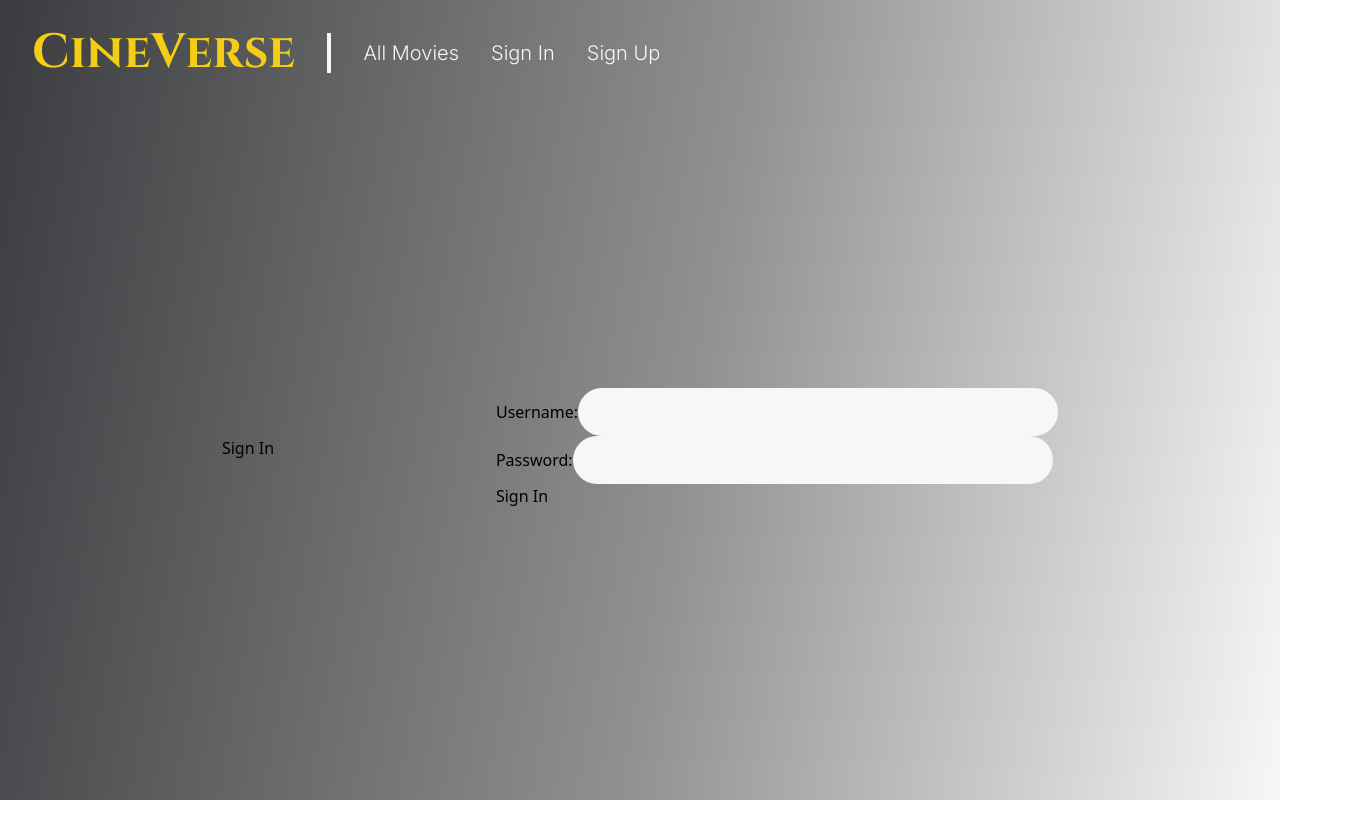
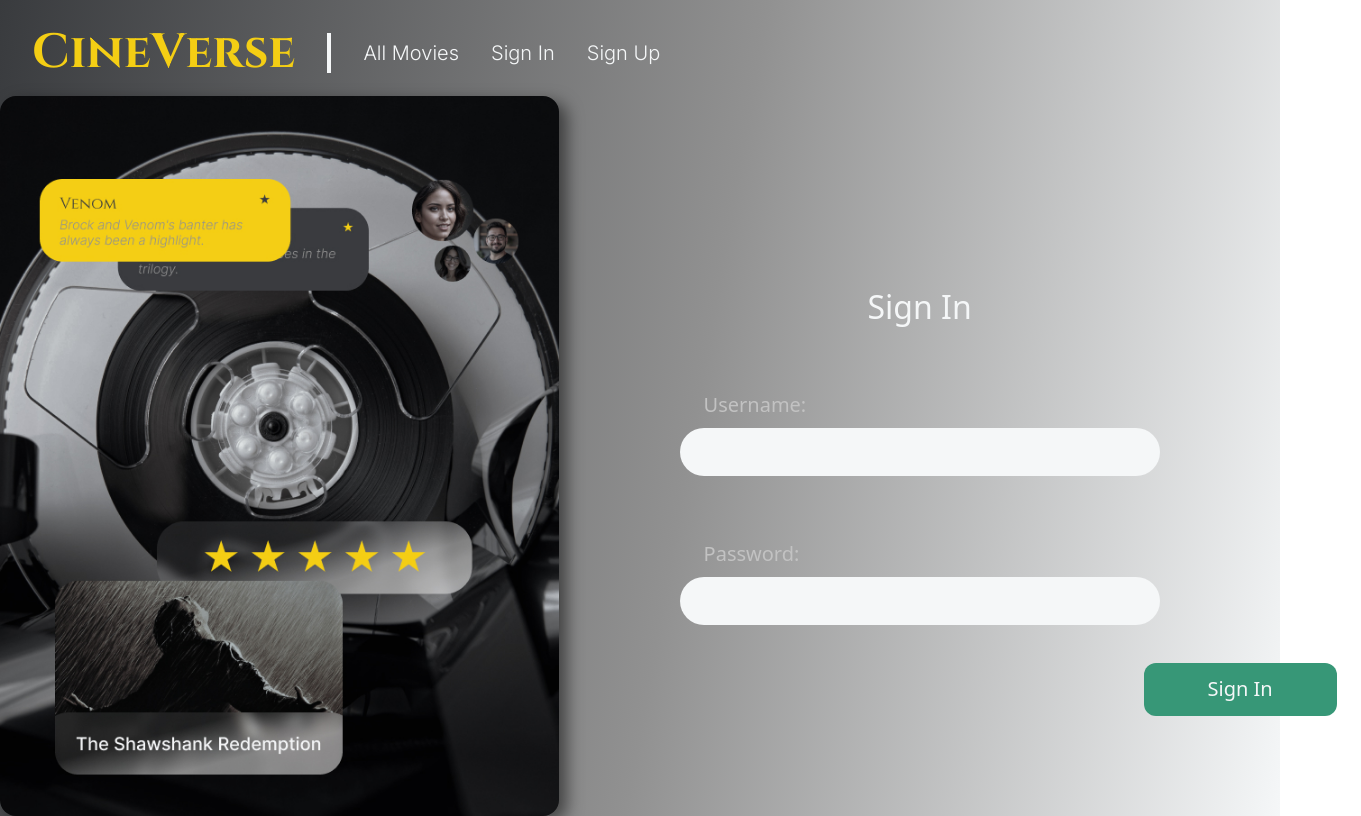
Before and after one commit to vns-shanshan/react-cineverse-front-end, a React (Vite) app: page /sign-in in a window 1280 px wide. Shown: the whole page, 1361 px wide, since content can reach past the window. Built offline with nearby package versions, Linux system fonts and the light colour scheme; no server answers.

Commit message:
Signin page css finished

```diff
--- a/src/components/SignInForm/SignInForm.jsx
+++ b/src/components/SignInForm/SignInForm.jsx
@@ -79,6 +79,7 @@ import { signIn } from "@/services/authService";
 import { useNavigate } from "react-router";
 import Input from "@/components/Shared/Input/Input";
 import Page from "@/components/Shared/Page/Page";
+import signInFlyer from "@/assets/sign-in-form-flyer.jpg";
 
 export default function SignInForm() {
   const { setUser } = useContext(UserContext);
@@ -105,27 +106,46 @@ export default function SignInForm() {
           "linear-gradient(100deg, #393B3E 0%, #919191 54%, #F5F7F8 100%)",
       }}
     >
-      <h1>Sign In</h1>
-      <form onSubmit={handleSubmit(onSubmit)}>
+      <img
+        src={signInFlyer}
+        alt="Sign-In-Flyer"
+        className="rounded-2xl drop-shadow-[8px_6px_8px_rgba(0,0,0,0.5)] h-180"
+      />
+
+      <div>
+        <form
+          onSubmit={handleSubmit(onSubmit)}
+          className="relative flex flex-col items-center w-180"
+        >
+          <h1 className="py-5 text-md font-medium text-white">Sign In</h1>
           {/* register your input into the hook by invoking the "register" function */}
-        <div>
-          <label>Username:</label>
+          <div className="py-8">
+            <label className="block py-2 px-6 text-sm text-gray">
+              Username:
+            </label>
             <Input {...register("username", { required: true })} />
             {errors.username && <span>This field is required</span>}
           </div>
 
           {/* include validation with required or other standard HTML validation rules */}
-        <div>
-          <label>Password:</label>
+          <div className="py-6">
+            <label className="block py-2 px-6 text-sm text-gray">
+              Password:
+            </label>
             <Input {...register("password", { required: true })} />
             {/* errors will return when field validation fails  */}
             {errors.password && <span>{errors.password.type.toString()}</span>}
           </div>
 
-        <div>
-          <input type="submit" value="Sign In" />
+          <div className="absolute top-100 left-140 px-6">
+            <input
+              type="submit"
+              value="Sign In"
+              className="px-16 py-3 text-sm rounded-xl text-white bg-secondary hover:bg-secondary-hover"
+            />
           </div>
         </form>
+      </div>
     </Page>
   );
 }
```
Also changed, not shown: src/assets/sign-in-form-flyer.jpg (added). Lines whose indentation alone changed are shown as unchanged.
